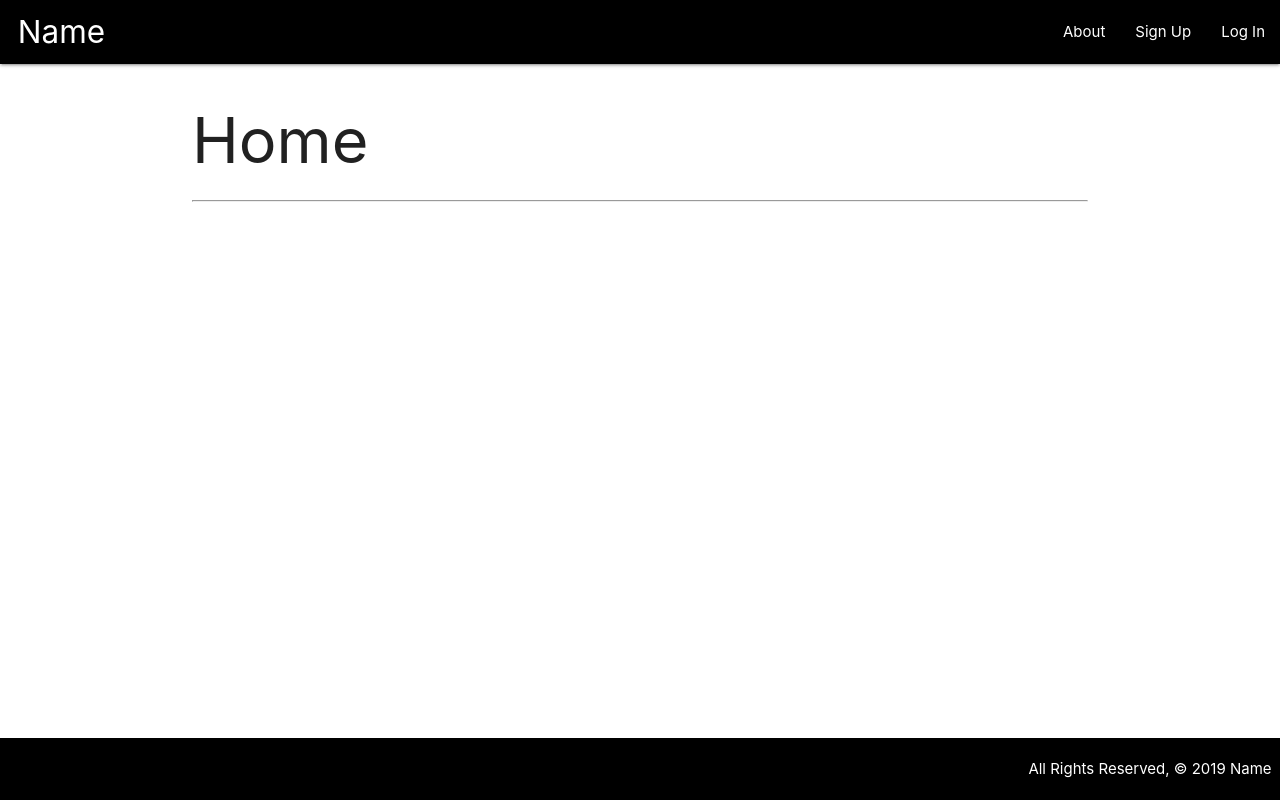
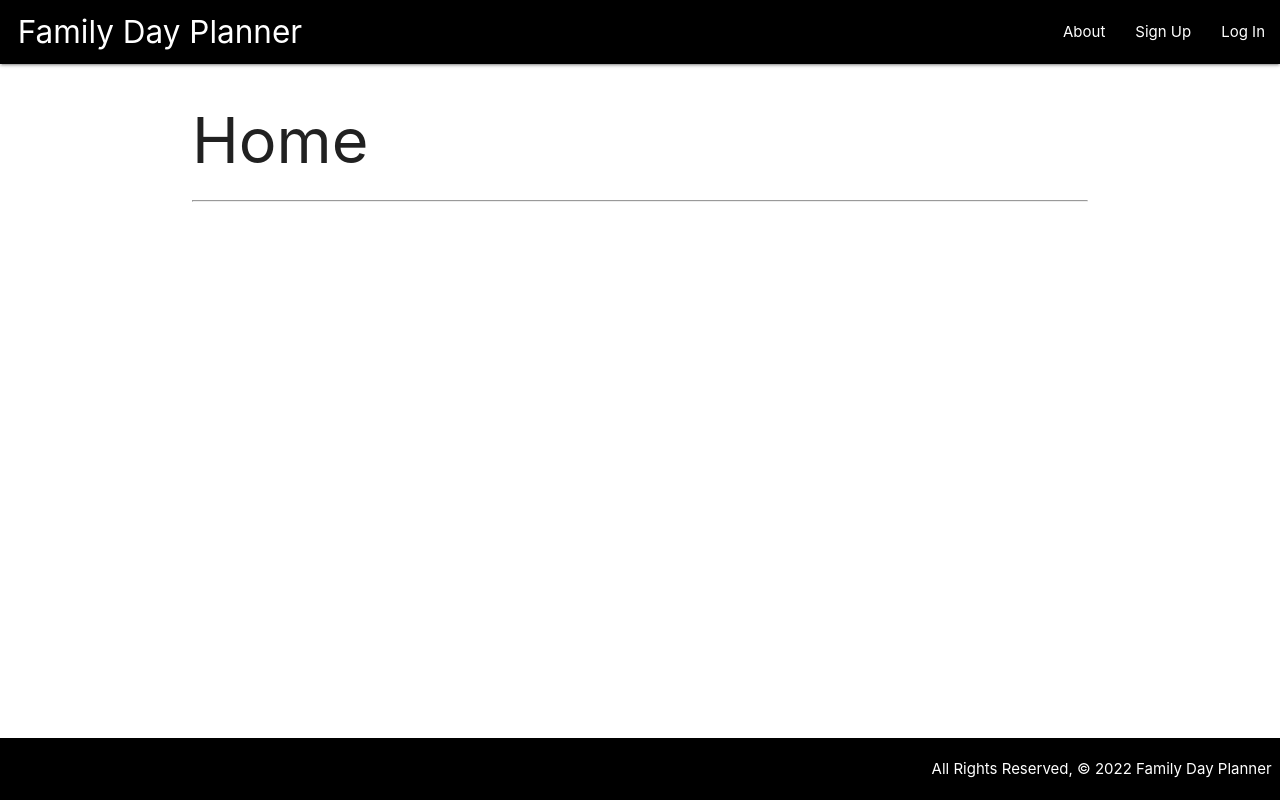
Before and after one commit to DavidGriffinMartin/Family-Day-Planner, a Django app: template main_app/templates/home.html in a window 1280 px wide. Run offline with Django 4.2, Linux system fonts and the light colour scheme; the template is opened without the code that fills it, so the values that code supplies are empty.

Commit message:
feat: Adds application name.

```diff
--- a/main_app/templates/base.html
+++ b/main_app/templates/base.html
@@ -24,7 +24,7 @@
         <div class="nav-wrapper black">
           <ul>
             <li>
-              <a href="/" class="left brand-logo">&nbsp;&nbsp;Name</a>
+              <a href="/" class="left brand-logo">&nbsp;&nbsp;Family Day Planner</a>
             </li>
           </ul>
           <ul class="right">
@@ -43,7 +43,7 @@
     </header>
     <main class="container">{% block content %} {% endblock %}</main>
     <footer class="page-footer black">
-      <div class="right">All Rights Reserved, &copy; 2019 Name &nbsp;</div>
+      <div class="right">All Rights Reserved, &copy; 2022 Family Day Planner &nbsp;</div>
     </footer>
   </body>
 </html>
```
